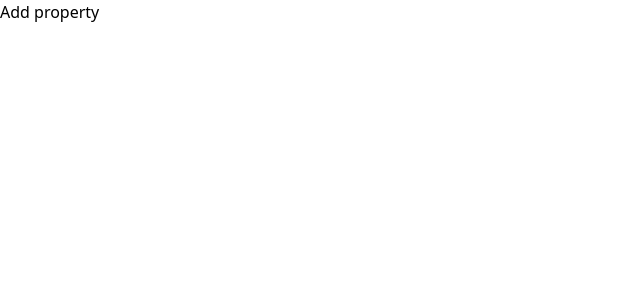
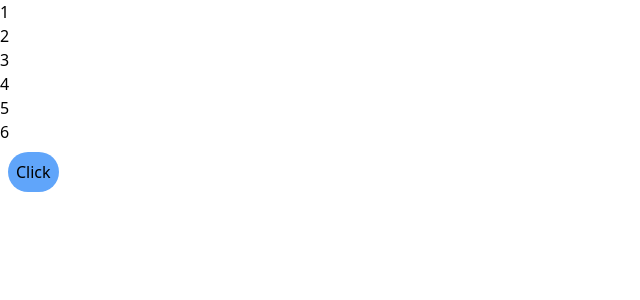
Before and after one commit to YashRajput09/React-unlimited, a React (Vite) app: page / in a window 1280 px wide. Shown: the top 300 px of the page, without its empty margins (0-640 px from the left). Built offline with nearby package versions, Linux system fonts and the light colour scheme.

Commit message:
array with useState()

```diff
--- a/src/App.jsx
+++ b/src/App.jsx
@@ -1,14 +1,16 @@
 import React from "react";
-import Card from "./components/Card"
+import Card from "./components/Card";
 import State from "./components/State";
 import Addproperty from "./components/Addproperty";
+import ArrayOne from "./components/ArrayOne";
 function App(){
   return (
     // <> this sign called fragments, without creating a new div we can return multiple components
     <>
         {/* <Card /> */}
         {/* <State /> */}
-        < Addproperty />
+        {/* < Addproperty /> */}
+        < ArrayOne />
     </>
   )
 }
--- /dev/null
+++ b/src/components/ArrayOne.jsx
@@ -0,0 +1,18 @@
+import React, { useState} from 'react';
+
+function ArrayOne(){
+    const [val, setVal] = useState([1, 2, 3, 4, 5, 6]);
+
+    return(
+    <div>
+        {val.map((item)=> <h1>{item}</h1>)}
+
+        <button onClick={()=> setVal(()=> {
+            return val.filter((item, index)=> index!=val.length-1)
+        })}
+        className='bg-blue-400 m-2 p-2 rounded-full'>Click</button>
+    </div>
+    )
+}
+
+export default ArrayOne;
```
